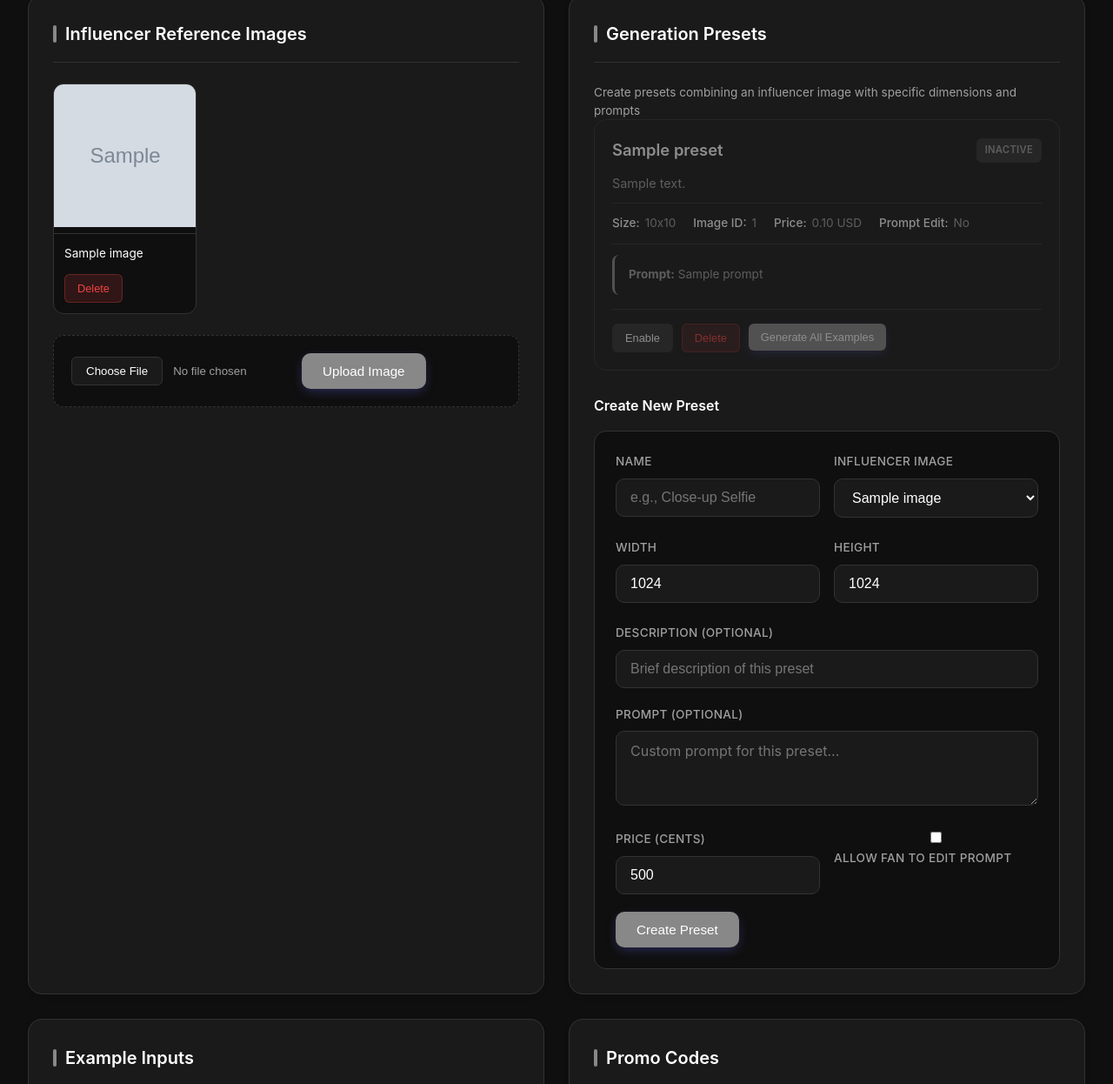
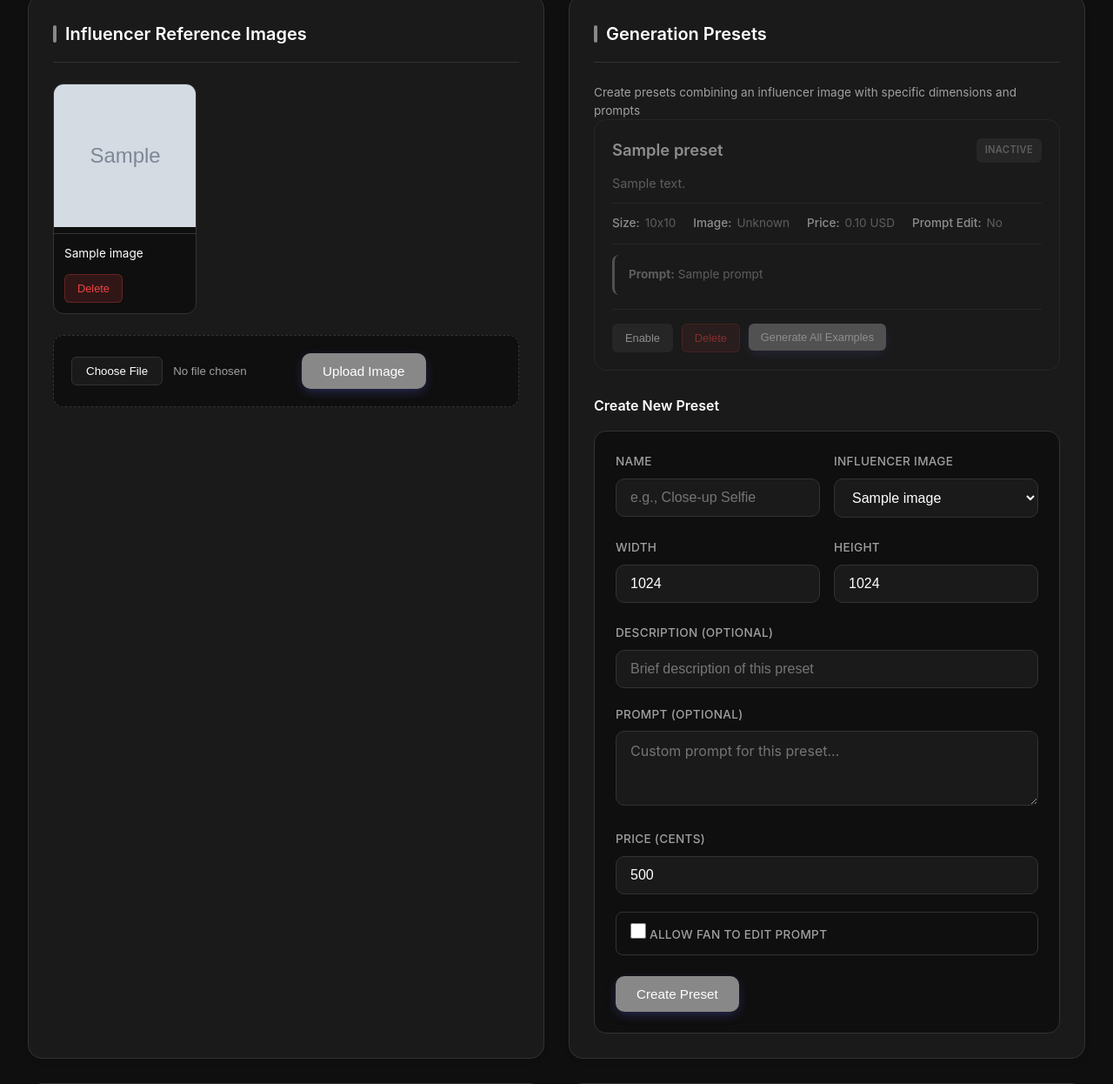
Before and after one commit to ValyrianTech/genselfie, a FastAPI app: template templates/admin.html in a window 1280 px wide. Shown: the part 879-2125 px from the top of the page at 87% size. Run offline with FastAPI, Linux system fonts and the light colour scheme; the template is opened without the code that fills it: most values are stand-ins (such as "Sample title", 1, 10 or a date in 2020); grey boxes marked "Sample" are stand-in pictures; data that the repository does not hold is empty.

Commit message:
Improve preset form layout and display image names
- Move price and checkbox fields to separate rows
- Add styled checkbox-label component
- Display image filename instead of ID in preset details

```diff
--- a/routers/admin.py
+++ b/routers/admin.py
@@ -136,10 +136,14 @@ async def admin_page(request: Request, db: AsyncSession = Depends(get_db)):
             selected_preset_id = None
     generated_examples = get_generated_examples_from_disk(selected_preset_name)
 
+    # Create mapping of image IDs to names for display
+    image_names = {img.id: img.original_name for img in images}
+
     return templates.TemplateResponse("admin.html", {
         "request": request,
         "settings": settings,
         "images": images,
+        "image_names": image_names,
         "codes": codes,
         "generations": generations,
         "example_inputs": example_inputs,
--- a/static/css/style.css
+++ b/static/css/style.css
@@ -985,6 +985,30 @@ body {
     background: var(--border-color);
 }
 
+/* Checkbox Label (single) */
+.checkbox-label {
+    display: inline-flex;
+    align-items: center;
+    gap: 10px;
+    cursor: pointer;
+    padding: 12px 16px;
+    background: var(--bg-color);
+    border-radius: 8px;
+    border: 1px solid var(--border-color);
+    transition: all 0.2s ease;
+    font-size: 0.9rem;
+}
+
+.checkbox-label:hover {
+    border-color: var(--primary-color);
+}
+
+.checkbox-label input[type="checkbox"] {
+    width: 18px;
+    height: 18px;
+    accent-color: var(--primary-color);
+}
+
 /* Checkbox Group */
 .checkbox-group {
     display: flex;
--- a/templates/admin.html
+++ b/templates/admin.html
@@ -140,7 +140,7 @@
                     {% endif %}
                     <div class="preset-details">
                         <span><strong>Size:</strong> {{ preset.width }}x{{ preset.height }}</span>
-                        <span><strong>Image ID:</strong> {{ preset.influencer_image_id }}</span>
+                        <span><strong>Image:</strong> {{ image_names.get(preset.influencer_image_id, 'Unknown') }}</span>
                         <span><strong>Price:</strong> {{ "%.2f"|format(preset.price_cents / 100) }} {{ settings.currency }}</span>
                         <span><strong>Prompt Edit:</strong> {{ "Yes" if preset.allow_prompt_edit else "No" }}</span>
                     </div>
@@ -202,16 +202,15 @@
                     <label for="preset-prompt">Prompt (optional)</label>
                     <textarea id="preset-prompt" name="prompt" rows="3" placeholder="Custom prompt for this preset..."></textarea>
                 </div>
-                <div class="form-row">
                 <div class="form-group">
                     <label for="preset-price">Price (cents)</label>
                     <input type="number" id="preset-price" name="price_cents" value="500" min="0">
                 </div>
                 <div class="form-group">
-                        <label>
-                            <input type="checkbox" name="allow_prompt_edit"> Allow fan to edit prompt
+                    <label class="checkbox-label">
+                        <input type="checkbox" name="allow_prompt_edit">
+                        <span>Allow fan to edit prompt</span>
                     </label>
-                    </div>
                 </div>
                 <button type="submit" class="btn btn-primary">Create Preset</button>
             </form>
```
Lines whose indentation alone changed are shown as unchanged.
